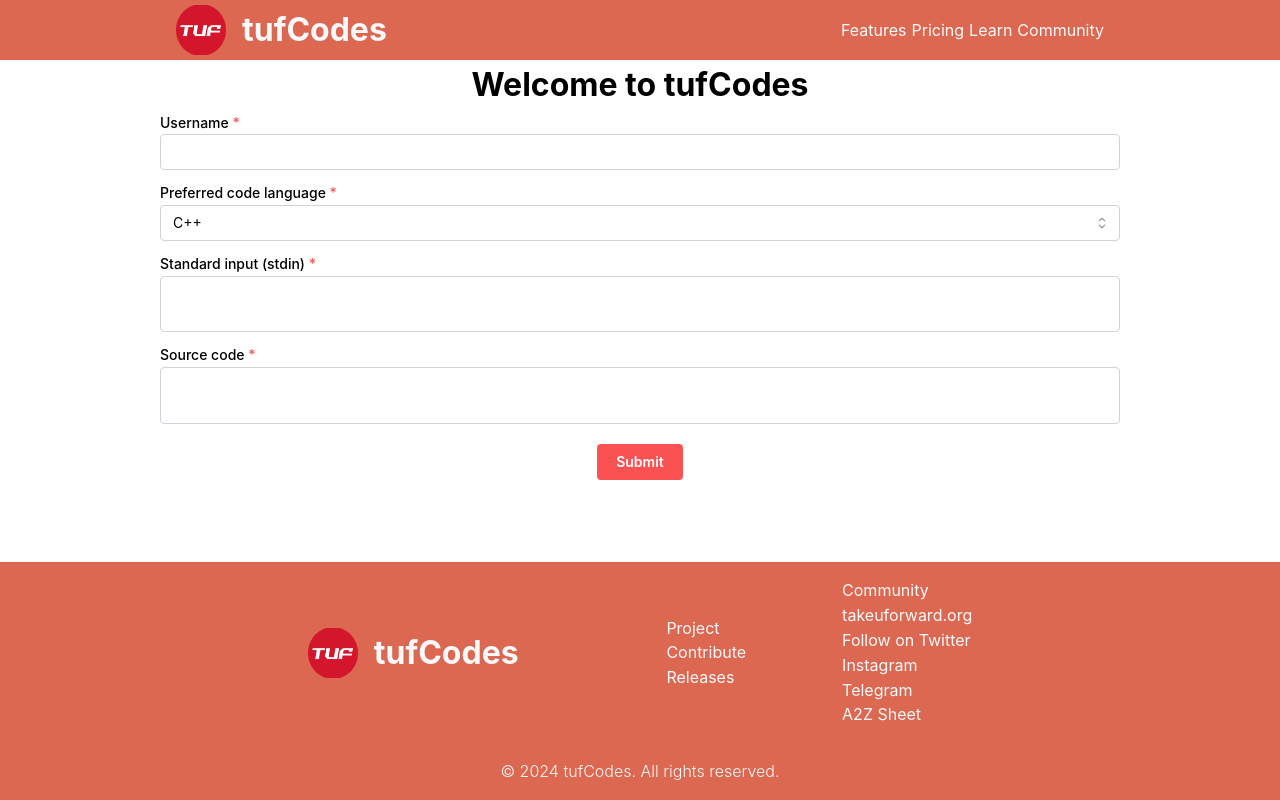
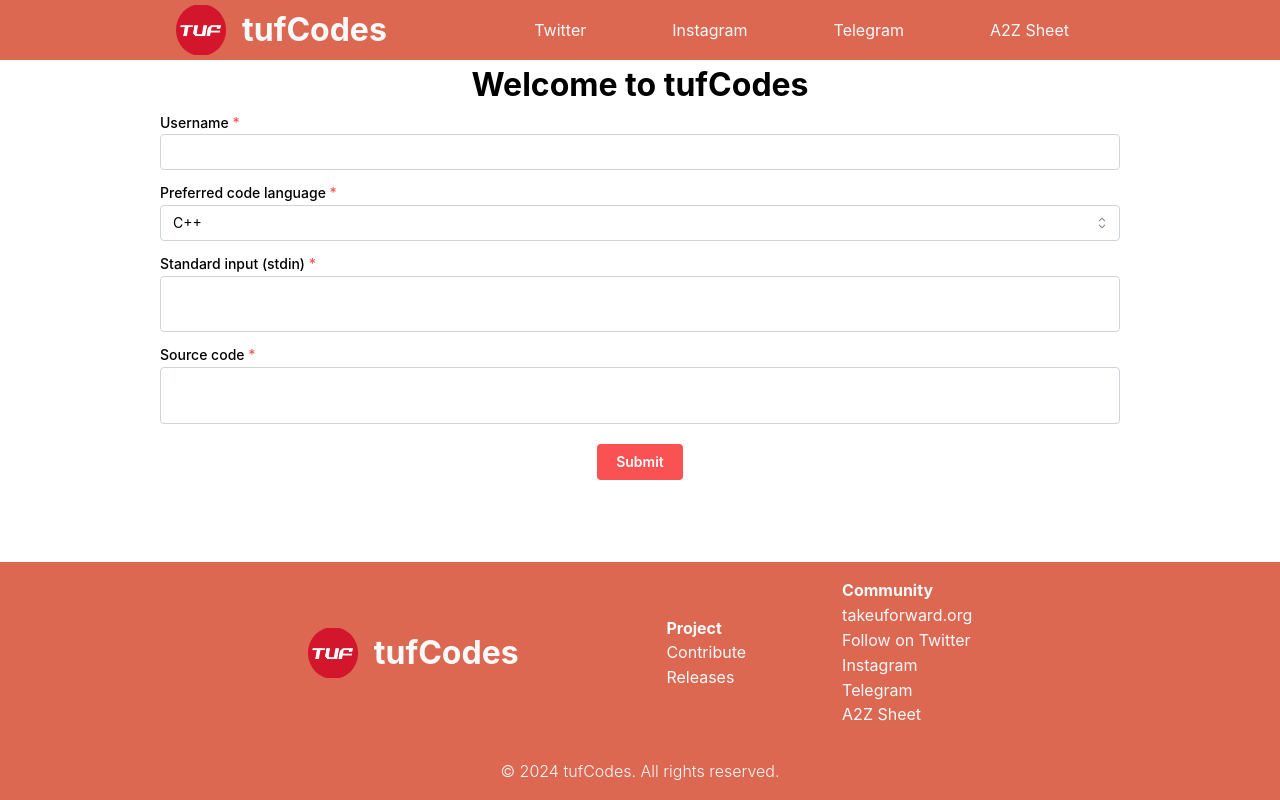
Before and after one commit to ManikaMalhotra/tuf-codes-fe, a Next.js app: page / in a window 1280 px wide. Built offline with nearby package versions, Linux system fonts and the light colour scheme.

Commit message:
minor fixes, code cleanup

```diff
--- a/src/layouts/BaseLayout/_components/Footer/Footer.module.css
+++ b/src/layouts/BaseLayout/_components/Footer/Footer.module.css
@@ -42,7 +42,7 @@
 
 .title {
   color: var(--light-color);
-  font-weight: 700;
+  font-weight: 700 !important;
   user-select: none;
 }
 
--- a/src/layouts/BaseLayout/_components/Footer/Footer.view.tsx
+++ b/src/layouts/BaseLayout/_components/Footer/Footer.view.tsx
@@ -17,7 +17,7 @@
       { label: 'Follow on Twitter', link: 'https://twitter.com/striver_79' },
       { label: 'Instagram', link: 'https://www.instagram.com/striver_79' },
       { label: 'Telegram', link: 't.me/Competitive_Programming_tuf' },
-      { label: 'A2Z Sheet  ', link: '#' },
+      { label: 'A2Z Sheet  ', link: 'https://takeuforward.org/strivers-a2z-dsa-course/strivers-a2z-dsa-course-sheet-2/' },
     ],
   },
 ];
--- a/src/layouts/BaseLayout/_components/Header/Header.module.css
+++ b/src/layouts/BaseLayout/_components/Header/Header.module.css
@@ -3,7 +3,7 @@
   top: 0;
   left: 0;
   right: 0;
-  z-index: 1;
+  z-index: 10000;
   height: 60px;
   padding: 0 20px;
   display: flex;
@@ -39,6 +39,14 @@
   color: var(--light-color);
   text-decoration: none;
   transition: color 100ms ease;
+  padding: 10px 35px;
+  color: var(--light-color);
+  text-decoration: none;
+}
+
+.link:hover {
+  text-decoration: none;
+  background-color: #953a28;
 }
 
 .dropdown {
@@ -52,20 +60,6 @@
   right: 0;
 }
 
-.dropdown a {
-  padding: 10px 35px;
-  color: var(--light-color);
-  text-decoration: none;
-}
-
-.dropdown a:hover {
-  background-color: var(--primary-color);
-}
-
 .dropdown:last-child {
   padding-bottom: 10px;
 }
-
-.mantine-Burger-burger {
-  background-color: var(--light-color);
-}
--- a/src/layouts/BaseLayout/_components/Header/Header.view.tsx
+++ b/src/layouts/BaseLayout/_components/Header/Header.view.tsx
@@ -1,40 +1,40 @@
-import { useState } from 'react';
 import { Container, Group, Burger, Transition, Stack } from '@mantine/core';
 import { useDisclosure } from '@mantine/hooks';
 import classes from './Header.module.css';
 import TufLogo from '../TufLogo';
+import Link from 'next/link';
 
 const links = [
-  { link: '/about', label: 'Features' },
-  { link: '/pricing', label: 'Pricing' },
-  { link: '/learn', label: 'Learn' },
-  { link: '/community', label: 'Community' },
+  { label: 'Twitter', link: 'https://twitter.com/striver_79' },
+  { label: 'Instagram', link: 'https://www.instagram.com/striver_79' },
+  { label: 'Telegram', link: 'https://t.me/Competitive_Programming_tuf' },
+  { label: 'A2Z Sheet  ', link: 'https://takeuforward.org/strivers-a2z-dsa-course/strivers-a2z-dsa-course-sheet-2/' }
 ];
 
 const Header = () => {
   const [opened, { toggle }] = useDisclosure(false);
-  const [active, setActive] = useState(links[0].link);
 
   const items = links.map((link) => (
-    <a
+    <Link
       key={link.label}
       href={link.link}
       className={classes.link}
-      data-active={active === link.link || undefined}
-      onClick={(event) => {
-        event.preventDefault();
-        setActive(link.link);
-      }}
+      target='_blank'
     >
       {link.label}
-    </a>
+    </Link>
   ));
 
   return (
     <header className={classes.header}>
       <Container size="md" className={classes.inner}>
         <TufLogo textColor="var(--light-color)" />
-        <Group gap={5} visibleFrom="xs" className={classes.group}>
+        <Group
+          style={{ '--group-gap': 'unset' }}
+          gap={5}
+          visibleFrom="xs"
+          className={classes.group}
+        >
           {items}
         </Group>
         <Burger
--- a/src/styles/globals.css
+++ b/src/styles/globals.css
@@ -1,17 +1,8 @@
 :root {
   --primary-color: #007bff;
   --secondary-color: #ec3713;
-  --success-color: #28a745;
-  --info-color: #17a2b8;
-  --warning-color: #ffc107;
-  --danger-color: #dc3545;
   --light-color: #f8f9fa;
   --dark-color: #343a40;
-  --link-color: #007bff;
-  --link-hover-color: #0056b3;
-  --link-hover-text-decoration: underline;
-  --border-radius: 0.25rem;
-  --transition: all 0.5s ease-in-out;
   --secondary-background-color: #dd6851;
 }
 
@@ -31,3 +22,19 @@
   background-color: #f4f4f4;
   color: var(--dark-color);
 }
+
+.mantine-Burger-burger {
+  background-color: var(--light-color) !important;
+}
+
+.mantine-Burger-burger[data-opened] {
+  background-color: transparent !important;
+}
+
+.mantine-Burger-burger::after {
+  background-color: var(--light-color) !important;
+}
+
+.mantine-Burger-burger::before {
+  background-color: var(--light-color) !important;
+}
--- a/src/views/SubmissionsPage/SubmissionsPage.types.ts
+++ b/src/views/SubmissionsPage/SubmissionsPage.types.ts
@@ -10,5 +10,5 @@
   children: React.ReactNode;
   reversed: boolean;
   sorted: boolean;
-  onSort(): void;
+  onSort?: () => void;
 }
```
Also changed, not shown: src/views/SubmissionsPage/_components/CustomTableHead/CustomTableHead.view.tsx (+7 -2 lines), src/views/SubmissionsPage/_components/SubmissionsTable/SubmissionsTable.view.tsx (+2 -6 lines).
